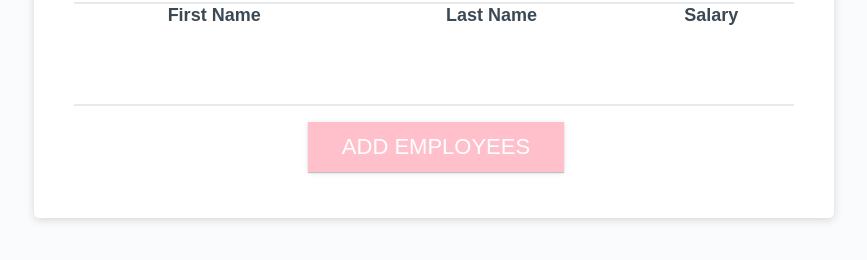
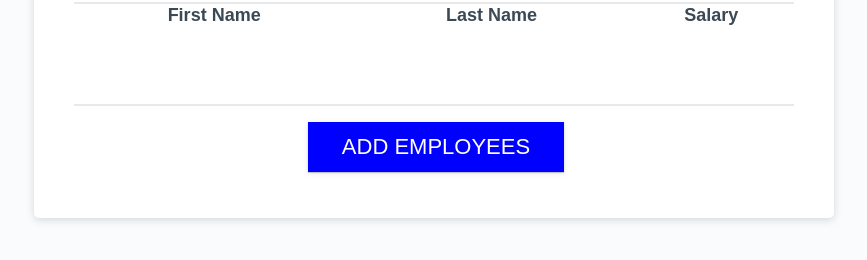
Before and after one commit to SHarpreet89/Week3_Javascript-Employee-Tracker, a plain HTML site: page index.html in a window 1280 px wide. Shown: the part 234-494 px from the top of the page, without its empty margins (206-1073 px from the left). Drawn offline with Linux system fonts and the light colour scheme.

Commit message:
Update style.css

```diff
--- a/Assets/css/style.css
+++ b/Assets/css/style.css
@@ -109,7 +109,7 @@ tbody tr:nth-child(even) {
 /* Style the .btn element with no border, background color, shadow, text color, display, font size, line height, margin, padding, text alignment, and cursor */
 .btn {
   border: none;
-  background-color: pink; /* Changed to pink */
+  background-color: blue; /* Changed to blue */
   box-shadow: rgba(0, 0, 0, 0.1) 0px 1px 6px 0px, rgba(0, 0, 0, 0.2) 0px 1px 1px 0px;
   color: hsl(0, 0%, 100%);
   display: inline-block;
```
